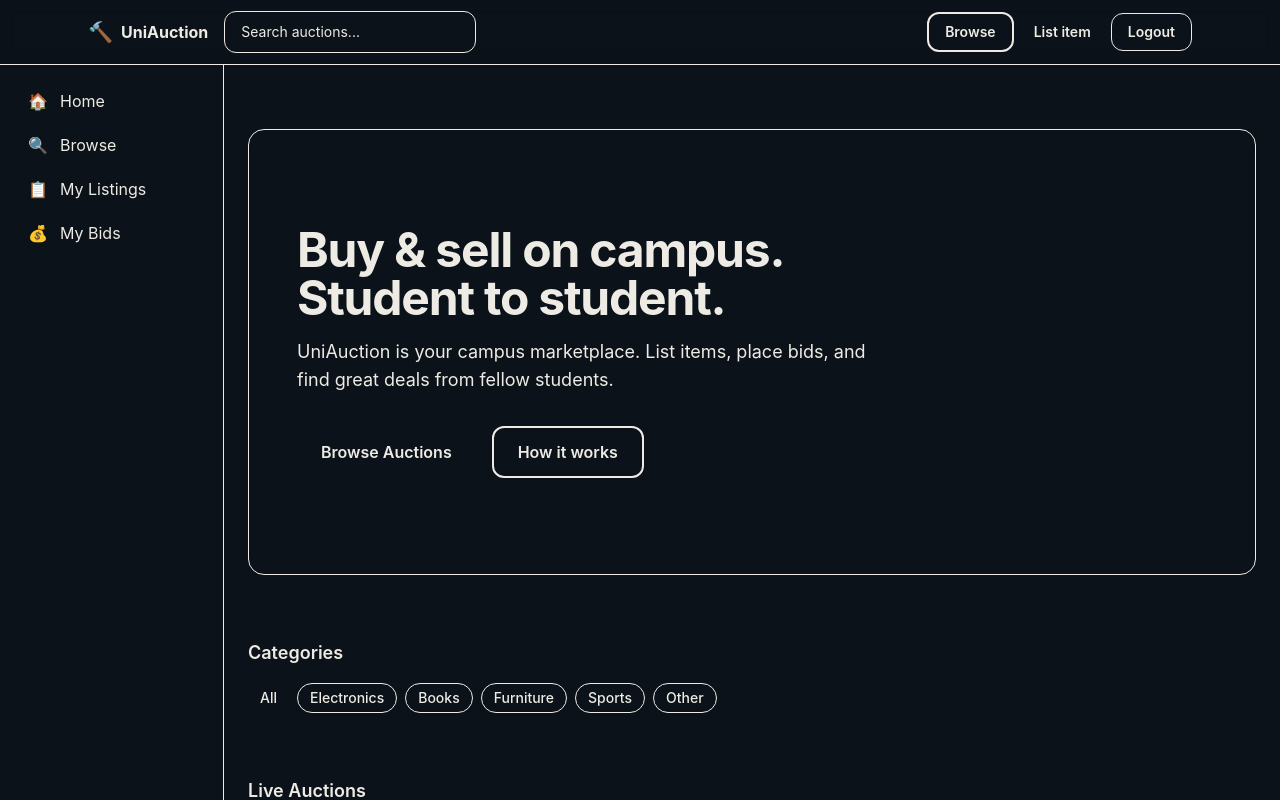
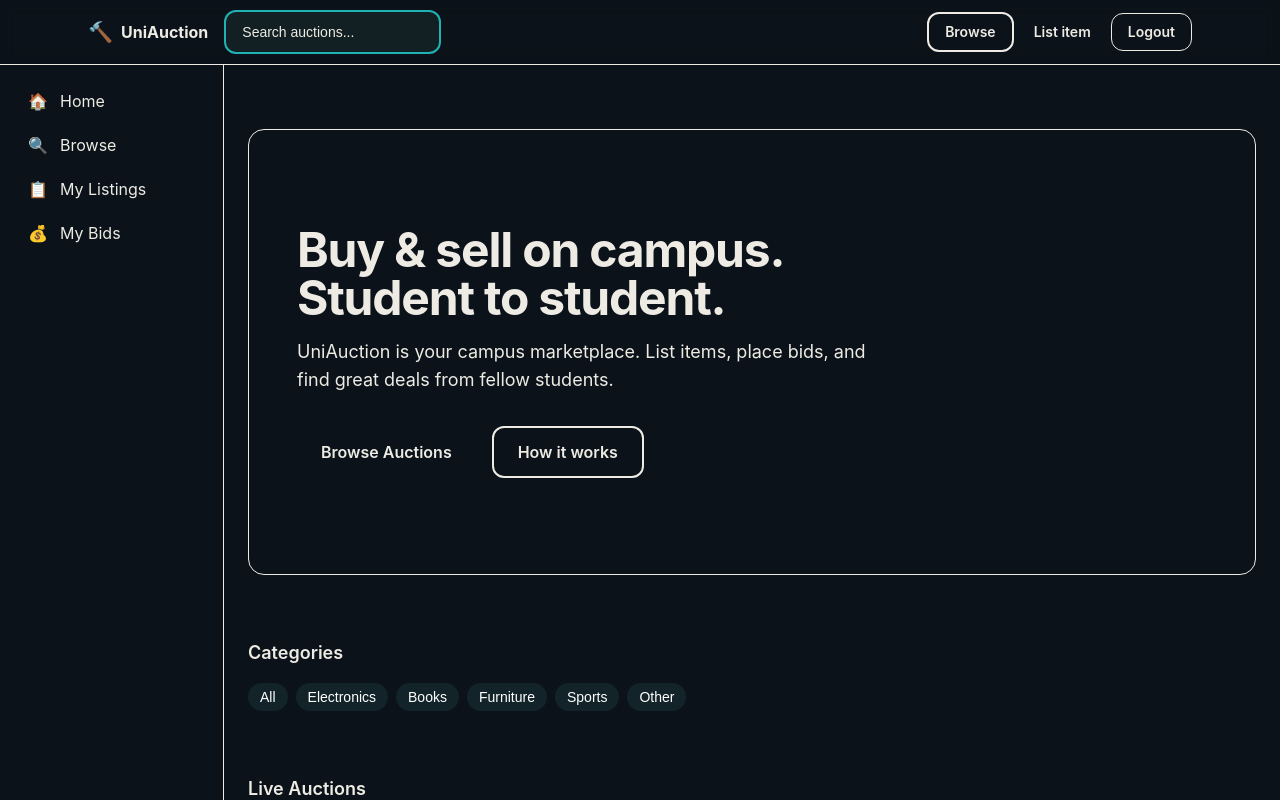
Before and after one commit to nonoyobussiness/student-online-auction-system, a React (Vite) app: page /home in a window 1280 px wide. Shown: the top 800 px of the page. Built offline with nearby package versions, Linux system fonts and the light colour scheme.

Commit message:
made css changes and added main,normal tags

```diff
--- a/src/components/ui/Input.tsx
+++ b/src/components/ui/Input.tsx
@@ -39,13 +39,14 @@ const Input = forwardRef<HTMLInputElement, InputProps>(
           ref={ref}
           id={inputId}
           aria-label={ariaLabel}
+          style={{ fontFamily: "DM Sans, sans-serif" }}
           className={`
-            w-full text-sm rounded-xl px-4 py-2.5
-            bg-bg-card border border-border
+            w-full text-sm rounded-xl px-4 py-2.5 font-normal text-left
+            bg-[#132023] border-2 border-[#20B2B2]
             text-foreground placeholder:text-subtle
-            outline-none transition
-            focus:border-primary focus:ring-2 focus:ring-primary/40 focus:outline-none
-            disabled:opacity-50 disabled:cursor-not-allowed
+            outline-none transition-all duration-200
+            focus:bg-[#1a2d31] focus:border-[#2ec4c4] focus:ring-2 focus:ring-[#20B2B2]/30 focus:outline-none
+            disabled:bg-[#132023]/40 disabled:border-[#20B2B2]/40 disabled:cursor-not-allowed
             ${error ? "border-red-500 focus:border-red-500" : ""}
             ${className}
           `.trim().replace(/\s+/g, " ")}
--- a/src/components/ui/Tag.tsx
+++ b/src/components/ui/Tag.tsx
@@ -11,10 +11,14 @@
 
 import type { ReactNode } from "react";
 
+type TagVariant = "main" | "normal";
+
 export interface TagProps {
   children: ReactNode;
   /** When true, shows as selected/active state */
   active?: boolean;
+  /** Visual style variant */
+  variant?: TagVariant;
   /** Makes tag clickable */
   onClick?: () => void;
   className?: string;
@@ -24,21 +28,25 @@ export interface TagProps {
 export default function Tag({
   children,
   active = false,
+  variant = "normal",
   onClick,
   className = "",
   ariaLabel,
 }: TagProps) {
   const isClickable = !!onClick;
 
-  const activeClass = active
-    ? "bg-primary text-foreground"
-    : "bg-bg-elevated border border-border text-muted hover:border-primary/50";
+  const variantStyles: Record<TagVariant, string> = {
+    main: "bg-[rgba(32,178,178,1)] text-[#131B23]",
+    normal: "bg-[rgba(53,126,126,0.17)] text-[#FFFFFF]",
+  };
 
   const baseStyles = [
-    "inline-flex items-center px-3 py-1 rounded-full text-sm font-medium",
+    "inline-flex items-center justify-center px-3 py-1 rounded-full text-sm font-normal text-center",
     "transition-colors duration-200",
-    isClickable ? "cursor-pointer hover:bg-primary/30" : "",
-    activeClass,
+    "border-0",
+    variantStyles[variant],
+    isClickable ? "cursor-pointer hover:opacity-85" : "",
+    active ? "opacity-100" : "",
     className,
   ]
     .filter(Boolean)
@@ -58,7 +66,7 @@ export default function Tag({
             onClick();
           }
         }}
-        style={{ outline: "none" }}
+        style={{ outline: "none", fontFamily: '"DM Sans", sans-serif' }}
       >
         {children}
       </button>
@@ -69,8 +77,9 @@ export default function Tag({
     <span
       className={baseStyles}
       aria-label={ariaLabel}
+      style={{ fontFamily: '"DM Sans", sans-serif' }}
     >
       {children}
     </span>
-  )
-};
+  );
+}
```
